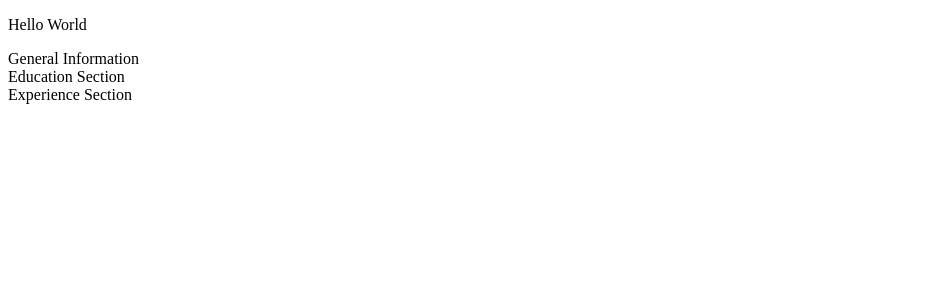
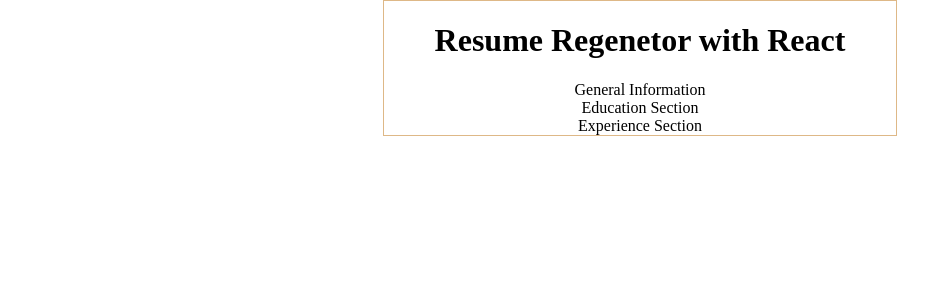
Before and after one commit to invisibleopey/cv-project, a React (Create React App) app: page / in a window 1280 px wide. Shown: the top 300 px of the page, without its empty margins (0-952 px from the left). Built offline with nearby package versions, Linux system fonts and the light colour scheme.

Commit message:
Import styles with basic positioning

```diff
--- a/src/App.js
+++ b/src/App.js
@@ -2,6 +2,7 @@
 import GeneralInfo from './components/General-Info';
 import Education from './components/Education';
 import Experience from './components/Experience';
+import './styles/App.css';
 
 class App extends Component {
   constructor(props) {
@@ -12,7 +13,7 @@
     return (
       <div className="App">
         <header className="App-header">
-          <p>Hello World</p>
+          <h1>Resume Regenetor with React</h1>
         </header>
         <GeneralInfo />
         <Education />
--- /dev/null
+++ b/src/styles/App.css
@@ -0,0 +1,11 @@
+body {
+  margin: 0;
+  padding: 0;
+}
+
+.App {
+  width: 40%;
+  margin: 0 auto;
+  border: 1px solid burlywood;
+  text-align: center;
+}
```
